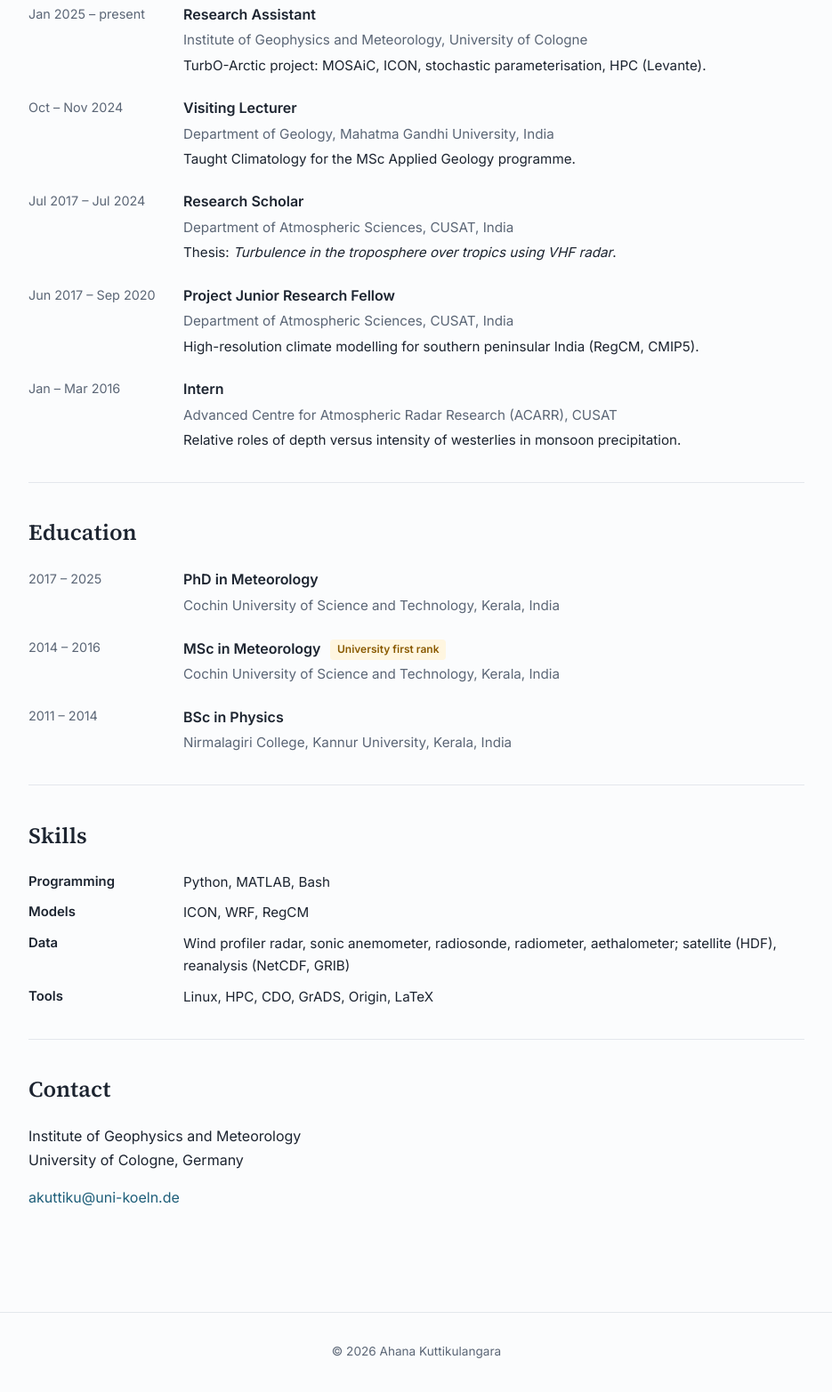
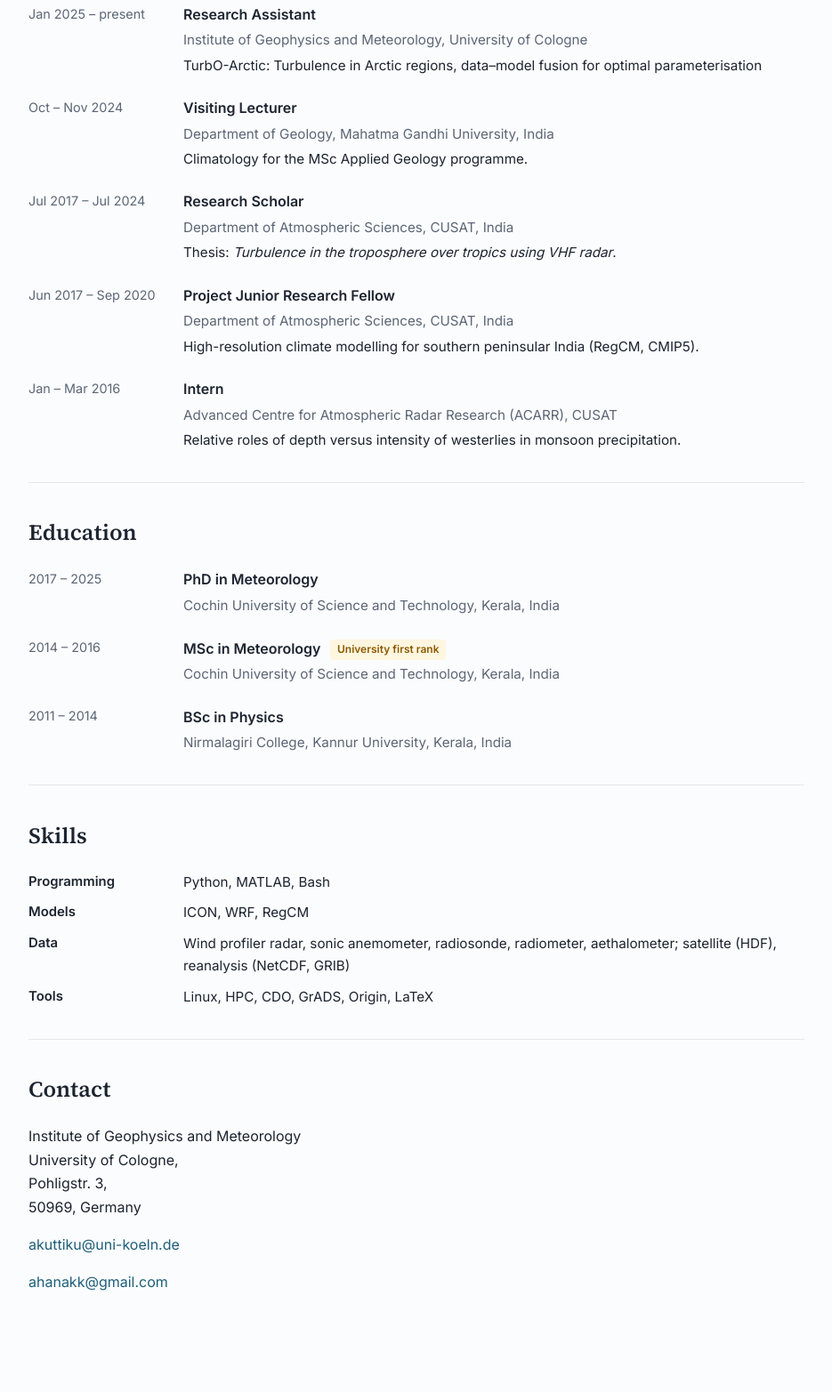
Before and after one commit to ahanakk/ahanakk.github.io, a plain HTML site: page index.html in a window 1280 px wide. Shown: the part 3323-4888 px from the top of the page at 89% size, without its empty margins (172-1107 px from the left). Drawn offline with Linux system fonts and the light colour scheme.

Commit message:
Update affiliation and experience details in index.html

```diff
--- a/index.html
+++ b/index.html
@@ -175,7 +175,7 @@
     <div>
       <h1>Ahana Kuttikulangara</h1>
       <p class="role">Research Scientist &middot; Meteorologist</p>
-      <p class="affil">Institute of Geophysics and Meteorology, University of Cologne, Germany</p>
+      <p class="affil" href="https://geomet.uni-koeln.de/institut/beschaeftigte/kuttikulangara"  >Institute of Geophysics and Meteorology, University of Cologne, Germany</p>
       <div class="links">
         <a class="primary" href="CV_ahana.pdf" target="_blank">Download CV</a>
         <a href="mailto:akuttiku@uni-koeln.de">Email</a>
@@ -299,11 +299,11 @@
     <h2>Experience</h2>
     <div class="entry">
       <div class="when">Jan 2025 – present</div>
-      <div><h3>Research Assistant</h3><p class="where">Institute of Geophysics and Meteorology, University of Cologne</p><p>TurbO-Arctic project: MOSAiC, ICON, stochastic parameterisation, HPC (Levante).</p></div>
+      <div><h3>Research Assistant</h3><p class="where">Institute of Geophysics and Meteorology, University of Cologne</p><p>TurbO-Arctic: Turbulence in Arctic regions, data–model fusion for optimal parameterisation</p></div>
     </div>
     <div class="entry">
       <div class="when">Oct – Nov 2024</div>
-      <div><h3>Visiting Lecturer</h3><p class="where">Department of Geology, Mahatma Gandhi University, India</p><p>Taught Climatology for the MSc Applied Geology programme.</p></div>
+      <div><h3>Visiting Lecturer</h3><p class="where">Department of Geology, Mahatma Gandhi University, India</p><p>Climatology for the MSc Applied Geology programme.</p></div>
     </div>
     <div class="entry">
       <div class="when">Jul 2017 – Jul 2024</div>
@@ -347,8 +347,9 @@
 
   <section id="contact">
     <h2>Contact</h2>
-    <p>Institute of Geophysics and Meteorology<br>University of Cologne, Germany</p>
+    <p>Institute of Geophysics and Meteorology<br>University of Cologne, <br> Pohligstr. 3, <br> 50969, Germany</p>
     <p><a href="mailto:akuttiku@uni-koeln.de">akuttiku@uni-koeln.de</a></p>
+    <p><a href="mailto:ahanakk@gmail.com">ahanakk@gmail.com</a></p>
   </section>
 
 </main>
```
